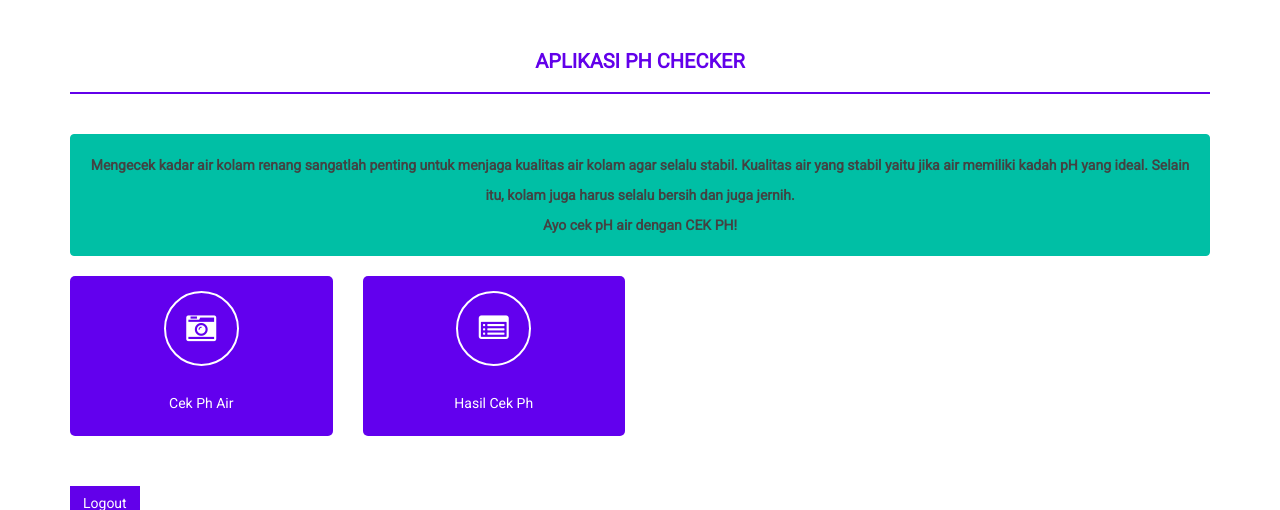
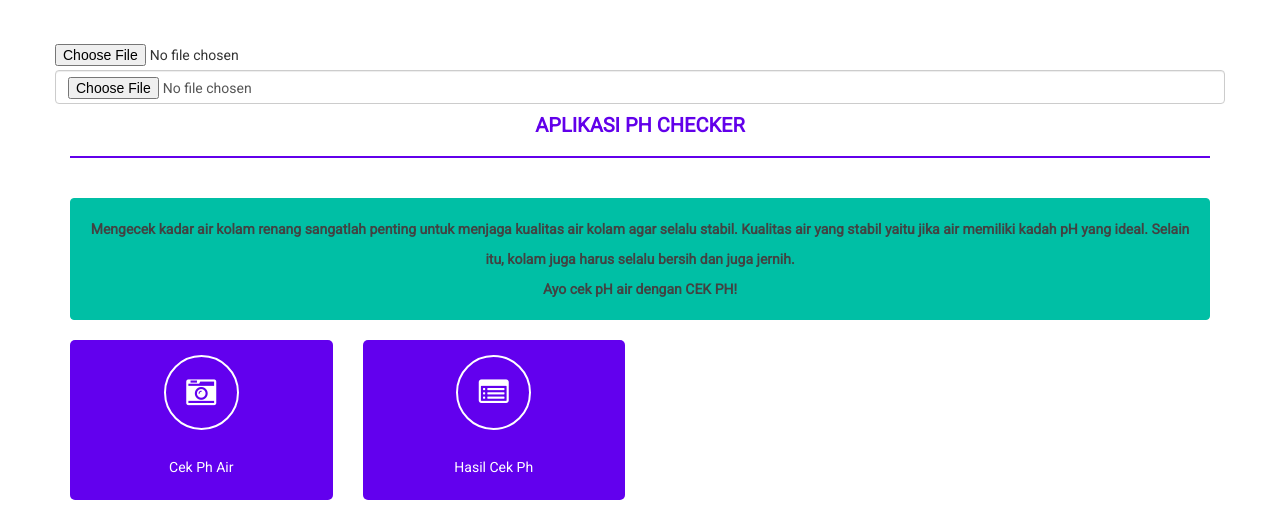
Before and after one commit to solehfuddin/websipphcheck, a CodeIgniter app: page /database/dashpanel in a window 1280 px wide. Shown: the part 224-734 px from the top of the page. Run offline with CodeIgniter, Linux system fonts and the light colour scheme; a user stored in the database is signed in; some libraries are stand-ins or nearby versions.

Commit message:
Penambahan akses kamera

```diff
--- a/application/views/v_admin.php
+++ b/application/views/v_admin.php
@@ -8,6 +8,10 @@
     <div class="content-wrapper">
         <div class="container">
             <div class="row">
+				<input type="file" name="image" accept="image/*" capture="user">
+
+				<input type="file" name="article_imgubah" class="form-control" id="article_imgubah"
+                    accept=".jpg, .jpeg, .png" />
                 <div class="col-md-12">
                     <h4 class="page-head-line-purple text-center">Aplikasi Ph Checker</h4>
                 </div>
```
